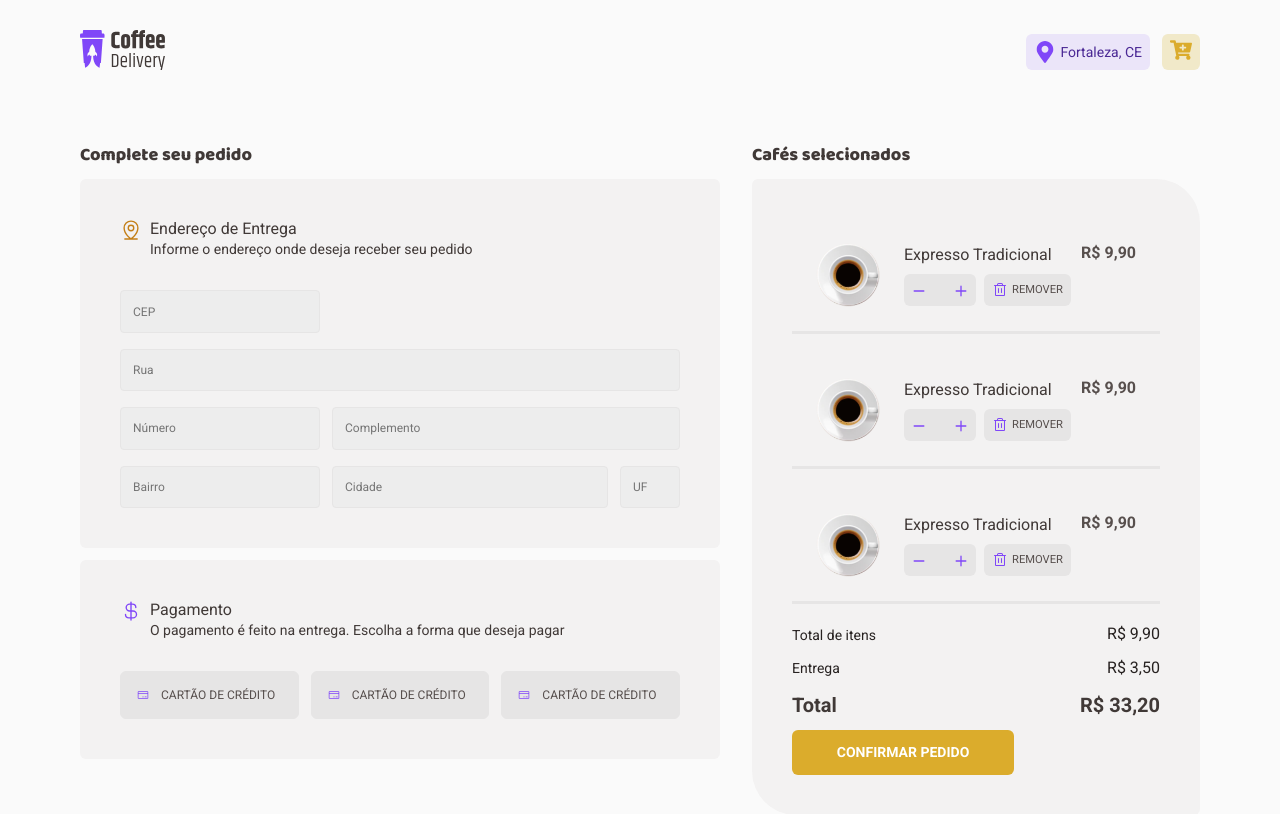
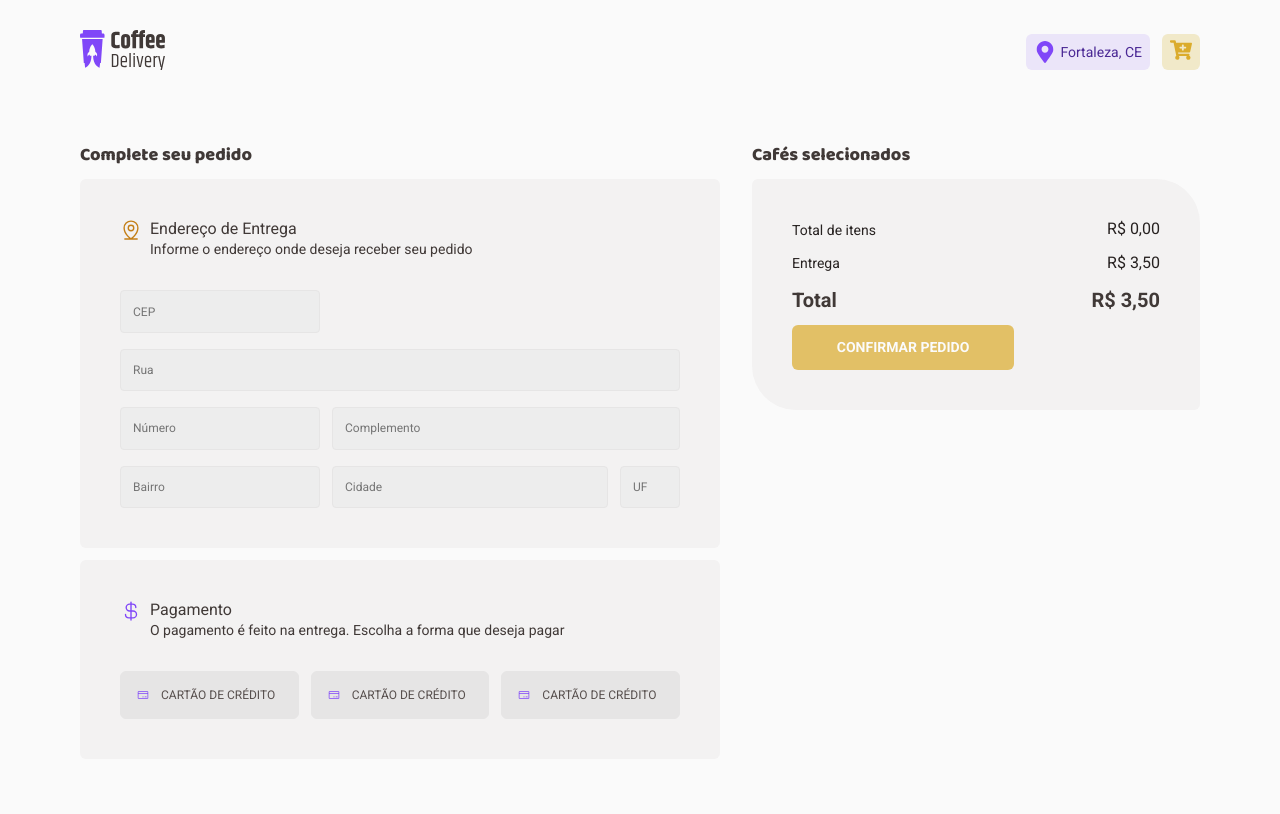
Before and after one commit to rosendo2015/coffeeDelivery, a React (Vite) app: page /completeOrder in a window 1280 px wide. Built offline with nearby package versions, Linux system fonts and the light colour scheme.

Commit message:
localStorage

```diff
--- a/src/components/QuantityInput/styles.ts
+++ b/src/components/QuantityInput/styles.ts
@@ -30,6 +30,9 @@ padding: 0.5rem;
 ${({size})=>size === 'small' && css`
 padding: 0.3rem 0.5rem;
 `}
+${({size})=>size === 'big' && css`
+padding: 1rem;
+`}
 `
 export const IconWrapper = styled.button.attrs({
 type: "button",
--- a/src/contexts/CartContext.tsx
+++ b/src/contexts/CartContext.tsx
@@ -1,4 +1,4 @@
-import { ReactNode, createContext, useState } from "react";
+import { ReactNode, createContext, useEffect, useState } from "react";
 import { Coffee } from "../pages/Home/components/CoffeeCard";
 import { produce } from 'immer'
 export interface CartItem extends Coffee {
@@ -8,17 +8,32 @@ export interface CartItem extends Coffee {
 interface CartContextType {
     cartItems: CartItem[],
     cartQuantity: number,
+    cartItemsTotal: number,
     addCoffeeToCart: (coffee: CartItem) => void
+    chageCartItemQuantity: (cartItemId: number, type: 'increase' | 'decrease') => void
+    removeCartIem: (cartItemId: number) => void
 }
 
 interface CartContextProviderProps {
     children: ReactNode
 }
+
+const COFFEE_ITEMS_STORAGE_KEY = "coffeeDelivery:cartItems";
+
 export const CartContext = createContext({} as CartContextType)
 
 export function CartContextProvider({ children }: CartContextProviderProps) {
-    const [cartItems, setCartItems] = useState<CartItem[]>([])
+    const [cartItems, setCartItems] = useState<CartItem[]>(() => {
+        const storedCartItems = localStorage.getItem(COFFEE_ITEMS_STORAGE_KEY)
+        if (storedCartItems) {
+            return JSON.parse(storedCartItems)
+        }
+        return []
+    })
     const cartQuantity = cartItems.length
+    const cartItemsTotal = cartItems.reduce((total, cartItem) => {
+        return total + cartItem.price * cartItem.quantity
+    }, 0)
 
     function addCoffeeToCart(coffee: CartItem) {
         const coffeeAlreadyExistsInCart = cartItems.findIndex(cartItem => cartItem.id === coffee.id)
@@ -31,9 +46,40 @@ export function CartContextProvider({ children }: CartContextProviderProps) {
         })
         setCartItems(newCart)
     }
-    console.log(cartItems)
+    function chageCartItemQuantity(cartItemId: number, type: 'increase' | 'decrease') {
+        const newCart = produce(cartItems, (draft) => {
+            const coffeeExistsInCart = cartItems.findIndex(cartItem => cartItem.id === cartItemId)
+            if (coffeeExistsInCart >= 0) {
+                const item = draft[coffeeExistsInCart]
+                draft[coffeeExistsInCart].quantity = type === 'increase' ? item.quantity + 1 : item.quantity - 1;
+            }
+        });
+        setCartItems(newCart)
+    }
+    function removeCartIem(cartItemId: number) {
+        const newCart = produce(cartItems, (draft => {
+            const coffeeExistsInCart = cartItems.findIndex(cartItem => cartItem.id === cartItemId)
+            if (coffeeExistsInCart >= 0) {
+                draft.splice(coffeeExistsInCart, 1)
+            }
+        }))
+        setCartItems(newCart)
+    }
+
+    useEffect(() => {
+        localStorage.setItem(COFFEE_ITEMS_STORAGE_KEY, JSON.stringify(cartItems));
+    }, [cartItems])
+
     return (
-        <CartContext.Provider value={{ cartItems, cartQuantity, addCoffeeToCart }}>
+        <CartContext.Provider
+            value={{
+                cartItems,
+                cartQuantity,
+                addCoffeeToCart,
+                chageCartItemQuantity,
+                removeCartIem,
+                cartItemsTotal
+            }}>
             {children}
         </CartContext.Provider>
     )
--- a/src/pages/CompleteOrder/components/CoffeeCartCard/index.jsx
+++ /dev/null
@@ -1,25 +0,0 @@
-import { ActionsContainer, CoffeeCartCardContainer, RemoveButtonContainer } from './styles'
-import Coffee001 from '../../../../assets/coffee001.png'
-import { RegularText } from '../../../../components/Typography'
-import { QuantityInput } from '../../../../components/QuantityInput'
-import { Trash } from '@phosphor-icons/react'
-export function CoffeeCartCard() {
-    return (
-        <CoffeeCartCardContainer>
-            <div>
-                <img src={Coffee001} alt="coffee" />
-                <div>
-                    <RegularText color='subtitle'>Expresso Tradicional</RegularText>
-                    <ActionsContainer>
-                        <QuantityInput size="small"/>
-                        <RemoveButtonContainer>
-                            <Trash size={16} />
-                            REMOVER
-                        </RemoveButtonContainer>
-                    </ActionsContainer>
-                </div>
-            </div>
-            <p>R$ 9,90</p>
-        </CoffeeCartCardContainer>
-    )
-}
--- /dev/null
+++ b/src/pages/CompleteOrder/components/CoffeeCartCard/index.tsx
@@ -0,0 +1,50 @@
+import { QuantityInput } from '../../../../components/QuantityInput'
+import { RegularText } from '../../../../components/Typography'
+import {
+    ActionsContainer,
+    CoffeeCartCardContainer,
+    RemoveButtonContainer
+} from './styles'
+import { Trash } from '@phosphor-icons/react'
+import {CartItem} from '../../../../contexts/CartContext'
+import { formatMoney } from '../../../../utils/formatMoney'
+import { useCart } from '../../../../hooks/useCart'
+
+interface CoffeeCartCardProps {
+    coffee: CartItem;
+}
+export function CoffeeCartCard({ coffee }: CoffeeCartCardProps) {
+    const {chageCartItemQuantity, removeCartIem} = useCart()
+
+function handleIncrease(){
+    chageCartItemQuantity(coffee.id, 'increase')
+}
+function handleDecrease(){
+    chageCartItemQuantity(coffee.id, 'decrease')
+}
+
+function handleRemove(){
+    removeCartIem(coffee.id)
+}
+
+    const coffeeTotal = coffee.price * coffee.quantity;
+    const formattedPrice = formatMoney(coffeeTotal)
+    return (
+        <CoffeeCartCardContainer>
+            <div>
+                <img src={`/coffees/${coffee.photo}`} alt="coffee" />
+                <div>
+                    <RegularText color='subtitle'>{coffee.name}</RegularText>
+                    <ActionsContainer>
+                        <QuantityInput size="small" onIncrease={handleIncrease} onDecrease={handleDecrease} quantity={coffee.quantity}/>
+                        <RemoveButtonContainer onClick={handleRemove}>
+                            <Trash size={16} />
+                            REMOVER
+                        </RemoveButtonContainer>
+                    </ActionsContainer>
+                </div>
+            </div>
+            <p>R$ {formattedPrice}</p>
+        </CoffeeCartCardContainer>
+    )
+}
--- a/src/pages/CompleteOrder/components/SelectedCoffees/ConfirmationSection.tsx
+++ b/src/pages/CompleteOrder/components/SelectedCoffees/ConfirmationSection.tsx
@@ -2,24 +2,35 @@ import { NavLink } from "react-router-dom";
 import { Button } from "../../../../components/Button";
 import { RegularText } from "../../../../components/Typography";
 import { ConfirmationSectionContainer } from "./styles";
+import { useCart } from "../../../../hooks/useCart";
+import { formatMoney } from "../../../../utils/formatMoney";
+
+const DELIVERY_PRICE = 3.5;
 
 export function ConfirmationSection() {
+    const {cartItemsTotal, cartQuantity} = useCart()
+    const cartTotal = DELIVERY_PRICE + cartItemsTotal
+
+const formattedItemsTotal = formatMoney(cartItemsTotal)
+const formattedCartTotal = formatMoney(cartTotal)
+const formattedDeliveryPrice = formatMoney(DELIVERY_PRICE)
+
     return (
         <ConfirmationSectionContainer>
             <div>
                 <RegularText size="s">Total de itens</RegularText>
-                <RegularText>R$ 9,90</RegularText>
+                <RegularText>R$ {formattedItemsTotal}</RegularText>
             </div>
             <div>
                 <RegularText size="s">Entrega</RegularText>
-                <RegularText>R$ 3,50</RegularText>
+                <RegularText>R$ {formattedDeliveryPrice}</RegularText>
             </div>
             <div>
                 <RegularText weight={700} color="subtitle" size="l">Total</RegularText>
-                <RegularText weight={700} color="subtitle" size="l">R$ 33,20</RegularText>
+                <RegularText weight={700} color="subtitle" size="l">R$ {formattedCartTotal}</RegularText>
             </div>
             <NavLink to="/orderConfirmed">
-                <Button text="Confirmar pedido" />
+                <Button text="Confirmar pedido" disabled={cartQuantity <= 0}/>
             </NavLink>
         </ConfirmationSectionContainer>
     )
--- a/src/pages/CompleteOrder/components/SelectedCoffees/index.tsx
+++ b/src/pages/CompleteOrder/components/SelectedCoffees/index.tsx
@@ -1,19 +1,22 @@
 import { TitleText } from "../../../../components/Typography";
+import { useCart } from "../../../../hooks/useCart";
 import { CoffeeCartCard } from "../CoffeeCartCard";
 import { ConfirmationSection } from "./ConfirmationSection";
 import { DetailsContainer, SelectedCoffeesContainer } from "./styles";
 
 export function SelectedCoffees() {
+    const { cartItems } = useCart()
     return (
         <SelectedCoffeesContainer>
             <TitleText size="xs" color="subtitle">
                 Cafés selecionados
             </TitleText>
             <DetailsContainer>
-                <CoffeeCartCard/>
-                <CoffeeCartCard/>
-                <CoffeeCartCard/>
-                <ConfirmationSection/>
+                {cartItems.map((item) => (
+                    <CoffeeCartCard key={item.id} coffee={item}/>
+                ))}
+
+                <ConfirmationSection />
             </DetailsContainer>
         </SelectedCoffeesContainer>
     )
```
